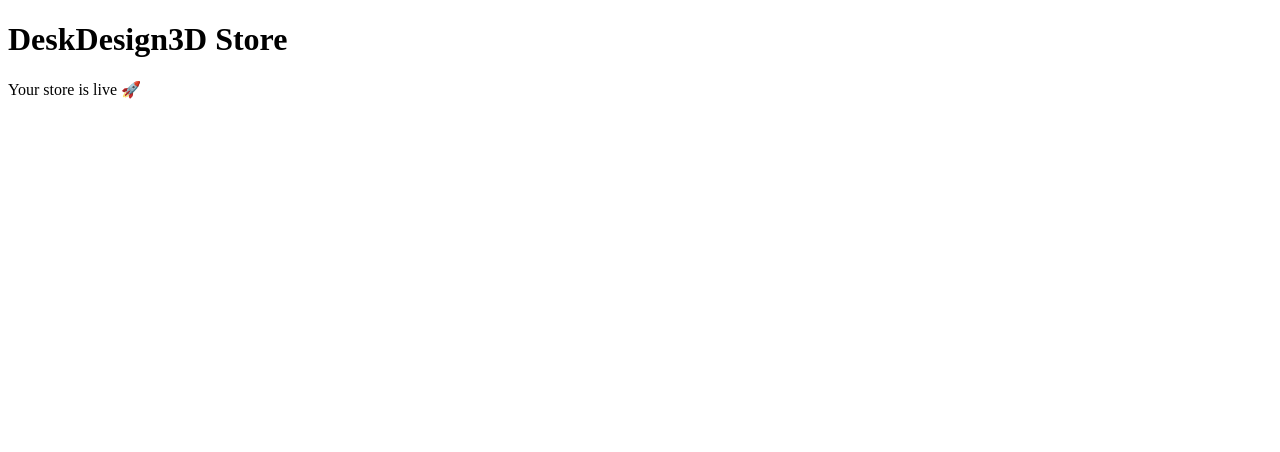
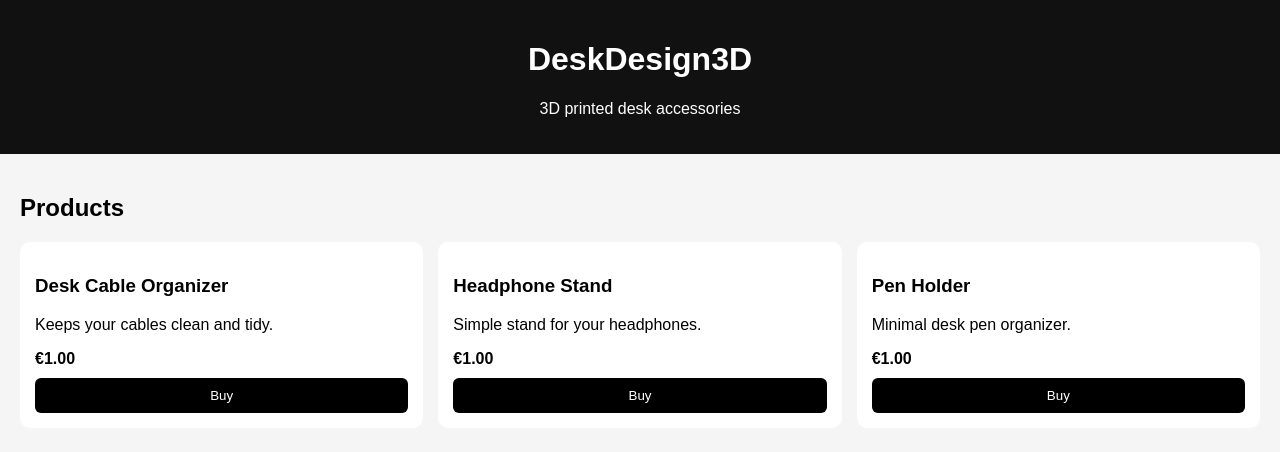
Before and after one commit to DeskDesign3D/deskdesign3d-store, a plain HTML site: page index.html in a window 1280 px wide. Drawn offline with Linux system fonts and the light colour scheme.

Commit message:
Enhance index.html with layout and styling

```diff
--- a/index.html
+++ b/index.html
@@ -1,10 +1,98 @@
 <!DOCTYPE html>
-<html>
+<html lang="en">
 <head>
+  <meta charset="UTF-8">
+  <meta name="viewport" content="width=device-width, initial-scale=1.0">
   <title>DeskDesign3D</title>
+
+  <style>
+    body {
+      font-family: Arial, sans-serif;
+      margin: 0;
+      background: #f5f5f5;
+    }
+
+    header {
+      background: #111;
+      color: white;
+      padding: 20px;
+      text-align: center;
+    }
+
+    .container {
+      padding: 20px;
+    }
+
+    .grid {
+      display: grid;
+      grid-template-columns: repeat(auto-fit, minmax(200px, 1fr));
+      gap: 15px;
+    }
+
+    .card {
+      background: white;
+      padding: 15px;
+      border-radius: 10px;
+    }
+
+    .price {
+      font-weight: bold;
+      margin-top: 10px;
+    }
+
+    button {
+      margin-top: 10px;
+      padding: 10px;
+      width: 100%;
+      background: black;
+      color: white;
+      border: none;
+      border-radius: 6px;
+      cursor: pointer;
+    }
+
+    button:hover {
+      background: #333;
+    }
+  </style>
 </head>
+
 <body>
-  <h1>DeskDesign3D Store</h1>
-  <p>Your store is live 🚀</p>
+
+<header>
+  <h1>DeskDesign3D</h1>
+  <p>3D printed desk accessories</p>
+</header>
+
+<div class="container">
+
+  <h2>Products</h2>
+
+  <div class="grid">
+
+    <div class="card">
+      <h3>Desk Cable Organizer</h3>
+      <p>Keeps your cables clean and tidy.</p>
+      <div class="price">€1.00</div>
+      <button>Buy</button>
+    </div>
+
+    <div class="card">
+      <h3>Headphone Stand</h3>
+      <p>Simple stand for your headphones.</p>
+      <div class="price">€1.00</div>
+      <button>Buy</button>
+    </div>
+
+    <div class="card">
+      <h3>Pen Holder</h3>
+      <p>Minimal desk pen organizer.</p>
+      <div class="price">€1.00</div>
+      <button>Buy</button>
+    </div>
+
+  </div>
+</div>
+
 </body>
 </html>
```
